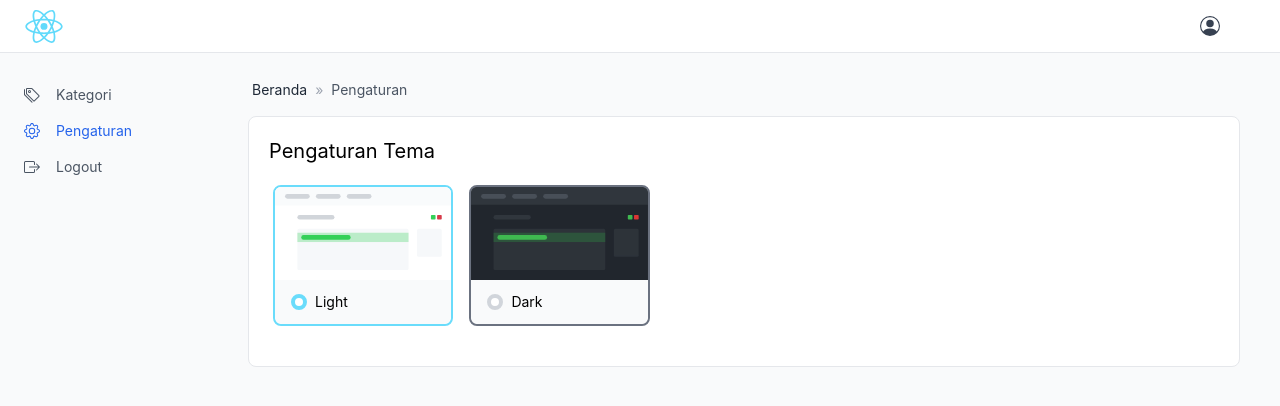
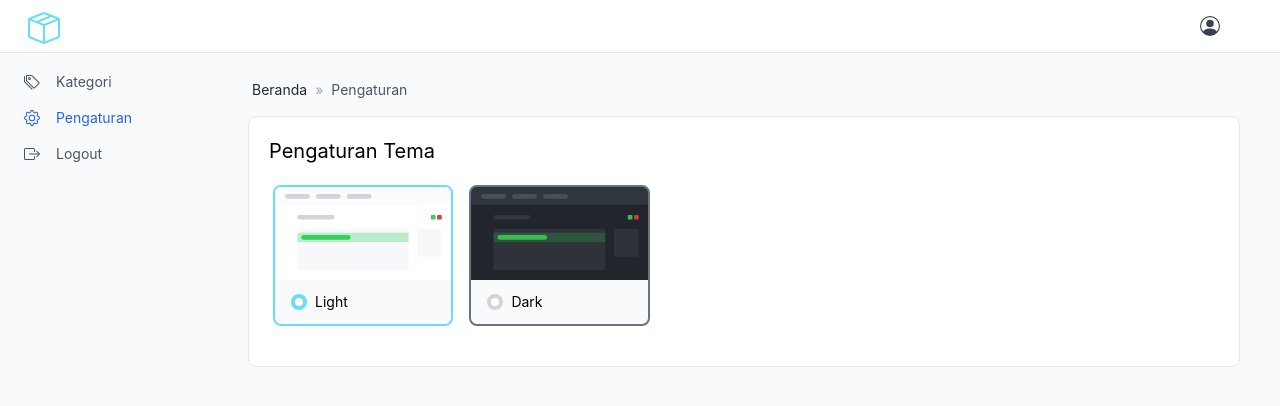
Before and after one commit to ibnuhalimm/react-catalogue-srpc, a React (Create React App) app: page /settings in a window 1280 px wide. Shown: the top 406 px of the page. Built offline with nearby package versions, Linux system fonts and the light colour scheme; no server answers; sample sign-in values are in the browser's storage.

Commit message:
change logo, make it as component

```diff
--- /dev/null
+++ b/src/Components/Logo.js
@@ -0,0 +1,11 @@
+import React from 'react';
+
+function Logo(){
+    return (
+        <svg xmlns="http://www.w3.org/2000/svg" width="16" height="16" fill="currentColor" className="w-full h-full text-react-blue bi bi-box-seam" viewBox="0 0 16 16">
+            <path d="M8.186 1.113a.5.5 0 0 0-.372 0L1.846 3.5l2.404.961L10.404 2l-2.218-.887zm3.564 1.426L5.596 5 8 5.961 14.154 3.5l-2.404-.961zm3.25 1.7-6.5 2.6v7.922l6.5-2.6V4.24zM7.5 14.762V6.838L1 4.239v7.923l6.5 2.6zM7.443.184a1.5 1.5 0 0 1 1.114 0l7.129 2.852A.5.5 0 0 1 16 3.5v8.662a1 1 0 0 1-.629.928l-7.185 2.874a.5.5 0 0 1-.372 0L.63 13.09a1 1 0 0 1-.63-.928V3.5a.5.5 0 0 1 .314-.464L7.443.184z"/>
+        </svg>
+    );
+}
+
+export default Logo;
--- a/src/Components/Navigation.js
+++ b/src/Components/Navigation.js
@@ -1,8 +1,8 @@
 import React, { useState } from 'react';
-import logo from '../logo.svg';
 import { NavLink, useHistory } from 'react-router-dom';
 import { logoutUser } from '../Context/Auth/action';
 import { useAuthDispatch } from '../Context/Auth/context';
+import Logo from './Logo';
 
 
 function Navigation(props) {
@@ -43,8 +43,10 @@ function Navigation(props) {
                 <div className={ sidebarClass + ' transform -translate-x-full xl:translate-x-0 fixed top-0 left-0 w-[63%] sm:w-1/3 lg:w-1/4 xl:w-52 h-full bg-white dark:bg-gray-600 xl:bg-transparent dark:xl:bg-transparent ease-in-out transition-all duration-300 z-30 border lg:border-0 border-solid border-t-0 border-r-0 border-b-0 border-gray-100' }>
                     <div className="w-full h-full flex flex-col overflow-y-auto">
                         <div className="w-1/2 xl:w-full py-4">
-                            <NavLink to="/" className="block xl:relative xl:-top-3 xl:mx-3">
-                                <img src={logo} alt="Webservice" className="w-16 h-auto" />
+                            <NavLink to="/" className="block xl:relative xl:-top-3 xl:mx-3 w-12 pl-4">
+                                <span className="xl:relative xl:top-2">
+                                    <Logo />
+                                </span>
                             </NavLink>
                         </div>
                         <div className="w-full">
@@ -98,8 +100,8 @@ function Navigation(props) {
                     </button>
                 </div>
                 <div className="w-1/3 py-3 xl:hidden">
-                    <NavLink to="/" className="block h-8 w-20 mx-auto relative -top-1">
-                        <img src={logo} alt="Webservice" className="w-14 h-auto mx-auto" />
+                    <NavLink to="/" className="block h-8 w-20 mx-auto">
+                        <Logo/>
                     </NavLink>
                 </div>
                 <div className="w-1/3 xl:pr-5">
--- a/src/Pages/Auth/Components/Logo.js
+++ /dev/null
@@ -1,10 +0,0 @@
-import React from 'react';
-import logo from '../../../logo.svg';
-
-function Logo(){
-    return (
-        <img src={logo} alt="Logo" className="w-full h-auto" />
-    );
-}
-
-export default Logo;
--- a/src/Pages/Auth/Login.js
+++ b/src/Pages/Auth/Login.js
@@ -7,8 +7,7 @@ import { loginUser, logoutUser, resetState } from '../../Context/Auth/action';
 import { useAuthState, useAuthDispatch } from '../../Context/Auth/context';
 import Card from './Components/Card';
 import Title from './Components/Title';
-import Logo from './Components/Logo';
-
+import Logo from '../../Components/Logo';
 
 function Login(props) {
     const { pageTitle, setPageTitle } = useContext(PageTitleContext);
@@ -48,7 +47,7 @@ function Login(props) {
         <main className="mt-10 mb-28">
             <div className="w-4/5 sm:w-2/5 md:w-1/2 lg:w-2/5 xl:w-1/3 xl:max-w-sm mx-auto">
                 <Card>
-                    <div className="w-32 mx-auto">
+                    <div className="w-16 mx-auto">
                         <Logo />
                     </div>
                     <div className="text-center mt-3">
--- a/src/Pages/Auth/Register.js
+++ b/src/Pages/Auth/Register.js
@@ -6,8 +6,8 @@ import { logoutUser, registerUser, resetState } from '../../Context/Auth/action'
 import { useAuthDispatch, useAuthState } from '../../Context/Auth/context';
 import { PageTitleContext } from '../../Context/pageTitleContext';
 import Card from './Components/Card';
-import Logo from './Components/Logo';
 import Title from './Components/Title';
+import Logo from '../../Components/Logo';
 
 
 function Register() {
@@ -53,7 +53,7 @@ function Register() {
         <main className="mt-10 mb-28">
             <div className="w-4/5 sm:w-2/5 md:w-4/5 lg:w-3/5 xl:max-w-xl mx-auto">
                 <Card>
-                    <div className="w-32 mx-auto">
+                    <div className="w-16 mx-auto">
                         <Logo />
                     </div>
                     <div className="text-center mt-3">
```
